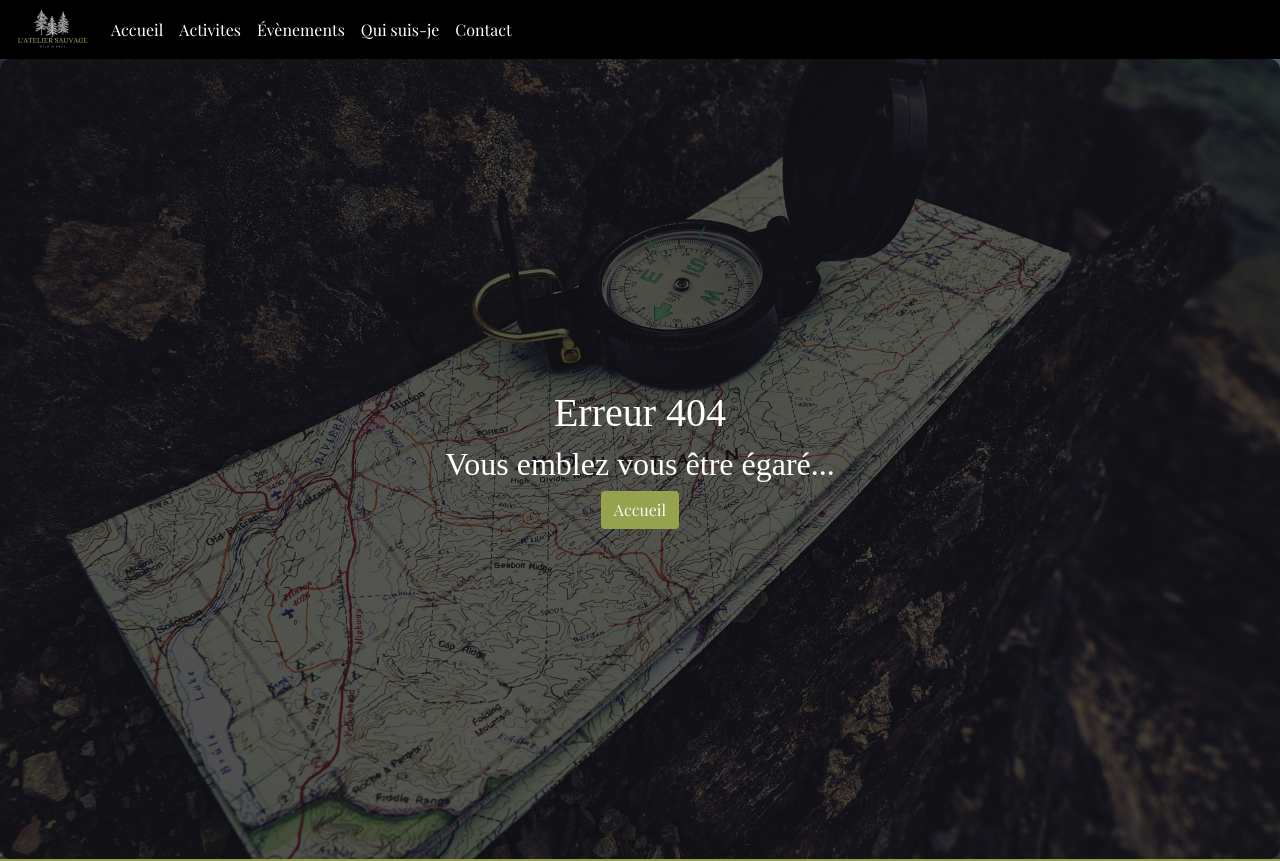
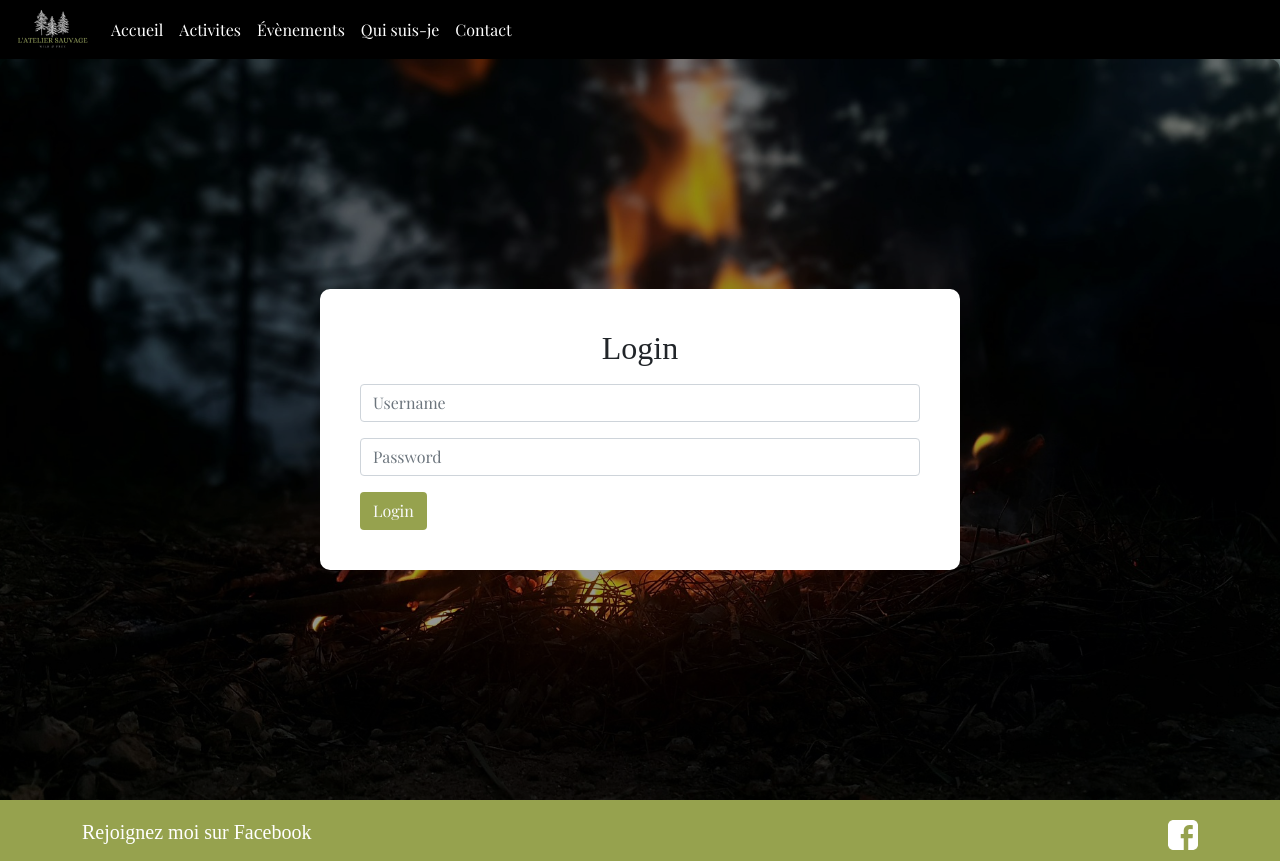
Before and after one commit to innermost47/latelier-sauvage, a React (Create React App) app: page /login in a window 1280 px wide. Shown: the top 861 px of the page. Built offline with nearby package versions, Linux system fonts and the light colour scheme; a web font is replaced by a local one.

Commit message:
add the guards and back page

```diff
--- a/src/App.js
+++ b/src/App.js
@@ -4,6 +4,9 @@ import NotFound from "./pages/NotFound";
 import Activities from "./pages/Activities";
 import "./style/index.css";
 import CookieConsent from "react-cookie-consent";
+import Login from "./pages/Login";
+import ProtectedRoute from "./components/ProtectedRoute";
+import Back from "./pages/Back";
 
 const App = () => {
   return (
@@ -11,6 +14,16 @@ const App = () => {
       <BrowserRouter>
         <Routes>
           <Route exact path="/" element={<Home />} />
+          <Route exact path="/login" element={<Login />} />
+          <Route
+            exact
+            path="/back"
+            element={
+              <ProtectedRoute>
+                <Back />
+              </ProtectedRoute>
+            }
+          />
           <Route exact path="/activites/:activiteId" element={<Activities />} />
           <Route path="*" element={<NotFound />} />
         </Routes>
--- a/src/components/Navigation.js
+++ b/src/components/Navigation.js
@@ -1,7 +1,12 @@
 import { HashLink as Link } from "react-router-hash-link";
 import "../style/navigation.css";
+import Auth from "../js/Auth";
 
 const Navigation = () => {
+  const logout = () => {
+    Auth.logout();
+    localStorage.removeItem("token");
+  };
   return (
     <div className="navigation">
       <nav className="navbar navbar-expand-lg navbar-dark bg-dark">
@@ -49,6 +54,15 @@ const Navigation = () => {
                   Contact
                 </Link>
               </li>
+              {Auth.isAuthenticated() ? (
+                <li className="nav-item">
+                  <Link to="/" className="nav-link" onClick={logout}>
+                    Déconnexion
+                  </Link>
+                </li>
+              ) : (
+                ""
+              )}
             </ul>
           </div>
         </div>
--- /dev/null
+++ b/src/components/ProtectedRoute.js
@@ -0,0 +1,8 @@
+import Auth from "../js/Auth";
+
+const ProtectedRoute = ({ children }) => {
+  const auth = Auth.isAuthenticated();
+  return auth ? children : null;
+};
+
+export default ProtectedRoute;
--- /dev/null
+++ b/src/js/Auth.js
@@ -0,0 +1,21 @@
+class Auth {
+  constructor() {
+    this.authenticated = false;
+  }
+
+  login(callback) {
+    this.authenticated = true;
+    callback();
+  }
+
+  logout(callback) {
+    this.authenticated = false;
+    callback();
+  }
+
+  isAuthenticated() {
+    return this.authenticated;
+  }
+}
+
+export default new Auth();
--- a/src/js/Constantes.js
+++ b/src/js/Constantes.js
@@ -1,2 +1,3 @@
+//export const url = "https://api.latelier-sauvage.com/";
 export const url = "http://localhost:8000/";
 export const recaptchaKey = "6LdrgHgaAAAAALSBQ7cG71q1lpeHoTg73vQYR4cY";
--- a/src/pages/Activities.js
+++ b/src/pages/Activities.js
@@ -4,14 +4,23 @@ import { useState, useEffect } from "react";
 import { useParams } from "react-router-dom";
 import { url } from "../js/Constantes";
 import Navigation from "../components/Navigation";
+import { useNavigate } from "react-router-dom";
 
 const Activities = () => {
   window.scrollTo(0, 0);
   let id = useParams();
   id = id.activiteId;
   const [data, setData] = useState([]);
+  const navigate = useNavigate();
+  const redirect = () => navigate("*");
   useEffect(() => {
-    axios.get(`${url}activities/${id}`).then((res) => setData(res.data));
+    axios.get(`${url}activities/${id}`).then((res) => {
+      if (res.data === null) {
+        redirect();
+      } else {
+        setData(res.data);
+      }
+    });
   }, []);
   return (
     <div>
--- /dev/null
+++ b/src/pages/Back.js
@@ -0,0 +1,29 @@
+import React from "react";
+import Navigation from "../components/Navigation";
+import Footer from "../components/Footer";
+
+const Back = () => {
+  return (
+    <div>
+      <Navigation />
+      <div className="container">
+        <div className="row">
+          <h2>Créer un évènement</h2>
+        </div>
+      </div>
+      <div className="container">
+        <div className="row">
+          <h2>Update un évènement</h2>
+        </div>
+      </div>
+      <div className="container">
+        <div className="row">
+          <h2>Delete un évènement</h2>
+        </div>
+      </div>
+      <Footer />
+    </div>
+  );
+};
+
+export default Back;
--- /dev/null
+++ b/src/pages/Login.js
@@ -0,0 +1,77 @@
+import React, { useState } from "react";
+import Footer from "../components/Footer";
+import Navigation from "../components/Navigation";
+import "../style/login.css";
+import axios from "axios";
+import { url } from "../js/Constantes";
+import { useNavigate } from "react-router-dom";
+import Auth from "../js/Auth";
+
+const Login = () => {
+  const [username, setUsername] = useState("");
+  const [password, setPassword] = useState("");
+  const navigate = useNavigate();
+  const redirect = () => navigate("/back");
+  const login = () => {
+    axios
+      .post(
+        url + "api/login_check",
+        { username: username, password: password },
+        {
+          headers: {
+            "Content-Type": "application/json",
+          },
+        }
+      )
+      .then((response) => {
+        localStorage.setItem("token", response.data.token);
+        Auth.login(() => {
+          redirect();
+        });
+      })
+      .catch((error) => {
+        alert("mauvais mail ou mot de passe", error.response);
+        console.log(error);
+      });
+  };
+
+  return (
+    <div>
+      <Navigation />
+      <div className="background">
+        <div className="login">
+          <h2>Login</h2>
+          <div className="form-container mt-3">
+            <input
+              type="text"
+              placeholder="Username"
+              className="form-control"
+              onChange={(e) => {
+                setUsername(e.target.value);
+              }}
+            />
+          </div>
+          <div className="form-container mt-3">
+            <input
+              type="password"
+              placeholder="Password"
+              className="form-control"
+              onChange={(e) => {
+                setPassword(e.target.value);
+              }}
+            />
+          </div>
+          <button
+            className="btn btn-green mt-3 text-light float-start"
+            onClick={login}
+          >
+            Login
+          </button>
+        </div>
+      </div>
+      <Footer />
+    </div>
+  );
+};
+
+export default Login;
--- /dev/null
+++ b/src/style/login.css
@@ -0,0 +1,32 @@
+.background {
+  background: url("/public/img/background.jpg") no-repeat center;
+  background-size: cover;
+  min-height: calc(100vh - 59px);
+  text-align: center;
+  display: flex;
+  flex-direction: column;
+  align-items: center;
+  justify-content: center;
+  position: relative;
+  z-index: 1;
+}
+
+.background::before {
+  content: "";
+  background-color: black;
+  border-radius: 10px;
+  position: absolute;
+  top: 0;
+  left: 0;
+  width: 100%;
+  height: 100%;
+  opacity: 0.4;
+  z-index: -1;
+}
+
+.login {
+  background-color: #fff;
+  padding: 40px;
+  border-radius: 10px;
+  width: 50%;
+}
```
